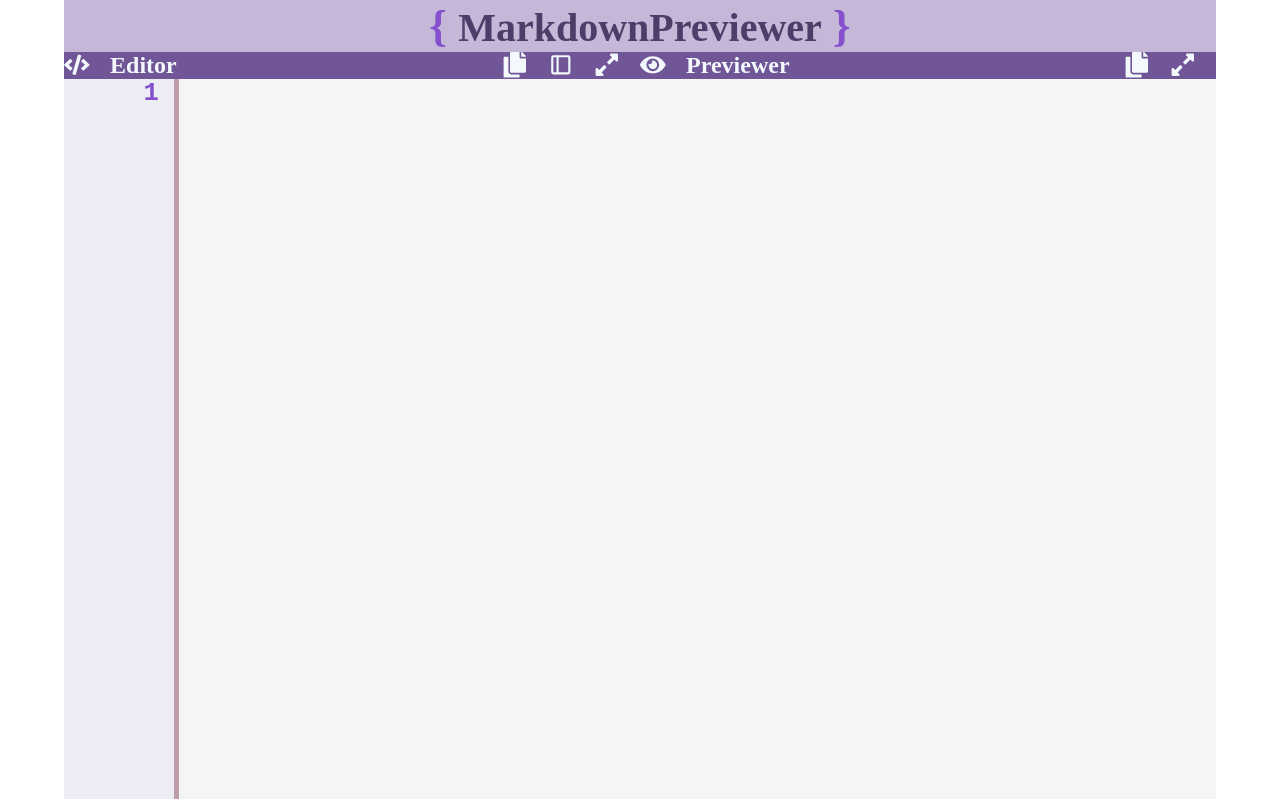
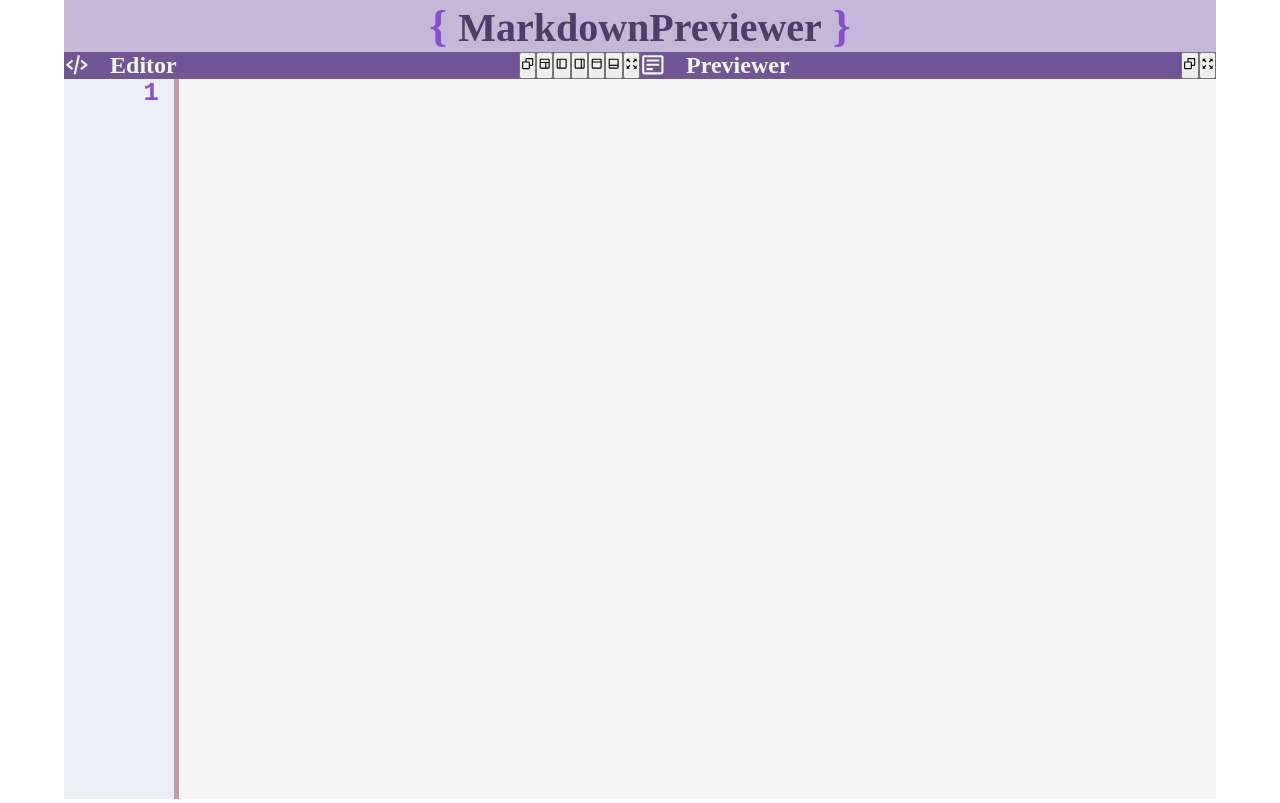
Before and after one commit to Fastion-1024/FCC-Markdown-Previewer, a React (Create React App) app: page / in a window 1280 px wide. Built offline with nearby package versions, Linux system fonts and the light colour scheme.

Commit message:
Updated Editor and Previewer Components - Components now use states from Markdown Context and Dock Context. - Moved editor states to Markdown Context. - Updated Icons from Font Awesome to Box Icons. - Updated Previewer textarea to div for markdown html.

```diff
--- a/src/Components/Editor.js
+++ b/src/Components/Editor.js
@@ -1,52 +1,47 @@
-import { useState, useEffect } from 'react';
-import { FaCode, FaExpandAlt, FaCopy } from 'react-icons/fa';
-import {
-    BiDockLeft,
-    BiDockRight,
-    BiDockTop,
-    BiDockBottom,
-} from 'react-icons/bi';
+import { BiCopy, BiExpand, BiCollapse, BiCodeAlt } from 'react-icons/bi';
+import { useDockContext } from '../dockContext';
+import { useMarkdownContext } from '../markdownContext';
+import DropDownButton from './DropDownButton';
 
 const Editor = () => {
-    const [text, setText] = useState('');
-    const [lineNumbers, setLineNumbers] = useState('1');
+    const { editorText, setEditorText, editorLineNumbers } =
+        useMarkdownContext();
 
-    useEffect(() => {
-        var content = text.split('\n');
-        let newLineNumbers = '';
-
-        for (let i = 1; i <= content.length; i++) {
-            newLineNumbers += `${i} \n`;
-        }
-
-        setLineNumbers(newLineNumbers);
-    }, [text]);
+    const { isPanel1Maximised, togglePanel1ExpandCollapse } = useDockContext();
 
     return (
         <>
             <header className='editor-header'>
                 <div>
-                    <FaCode className='header-icon' />
+                    <BiCodeAlt className='header-icon' />
                     <h2>Editor</h2>
                 </div>
                 <div>
-                    <FaCopy className='header-icon' />
-                    <BiDockLeft className='header-icon' />
-                    <FaExpandAlt className='header-icon' />
+                    <button className='icon-btn'>
+                        <BiCopy />
+                    </button>
+                    <DropDownButton />
+                    <button
+                        className='icon-btn'
+                        onClick={togglePanel1ExpandCollapse}
+                    >
+                        {isPanel1Maximised ? <BiCollapse /> : <BiExpand />}
+                    </button>
                 </div>
             </header>
             <div className='editor-input-container'>
                 <textarea
                     className='line-numbers'
                     readOnly={true}
-                    value={lineNumbers}
+                    value={editorLineNumbers}
                 />
 
                 <textarea
+                    id='editor'
                     className='editor-input'
                     wrap='off'
-                    value={text}
-                    onChange={(e) => setText(e.target.value)}
+                    value={editorText}
+                    onChange={(e) => setEditorText(e.target.value)}
                 />
             </div>
         </>
--- a/src/Components/Previewer.js
+++ b/src/Components/Previewer.js
@@ -1,22 +1,35 @@
-import { useState } from 'react';
-import { FaEye, FaExpandAlt, FaCopy } from 'react-icons/fa';
+import { BiCopy, BiExpand, BiCollapse, BiDetail } from 'react-icons/bi';
+import { useDockContext } from '../dockContext';
+import { useMarkdownContext } from '../markdownContext';
 
 const Previewer = () => {
-    const [text, setText] = useState('');
+    const { previewerHTML } = useMarkdownContext();
+    const { isPanel2Maximised, togglePanel2ExpandCollapse } = useDockContext();
 
     return (
         <>
             <header className='editor-header'>
                 <div>
-                    <FaEye className='header-icon' />
+                    <BiDetail className='header-icon' />
                     <h2>Previewer</h2>
                 </div>
                 <div>
-                    <FaCopy className='header-icon' />
-                    <FaExpandAlt className='header-icon' />
+                    <button className='icon-btn'>
+                        <BiCopy />
+                    </button>
+                    <button
+                        className='icon-btn'
+                        onClick={togglePanel2ExpandCollapse}
+                    >
+                        {isPanel2Maximised ? <BiCollapse /> : <BiExpand />}
+                    </button>
                 </div>
             </header>
-            <textarea className='previewer' readOnly={true} value={text} />
+            <div
+                id='preview'
+                className='previewer'
+                dangerouslySetInnerHTML={{ __html: previewerHTML }}
+            />
         </>
     );
 };
```
